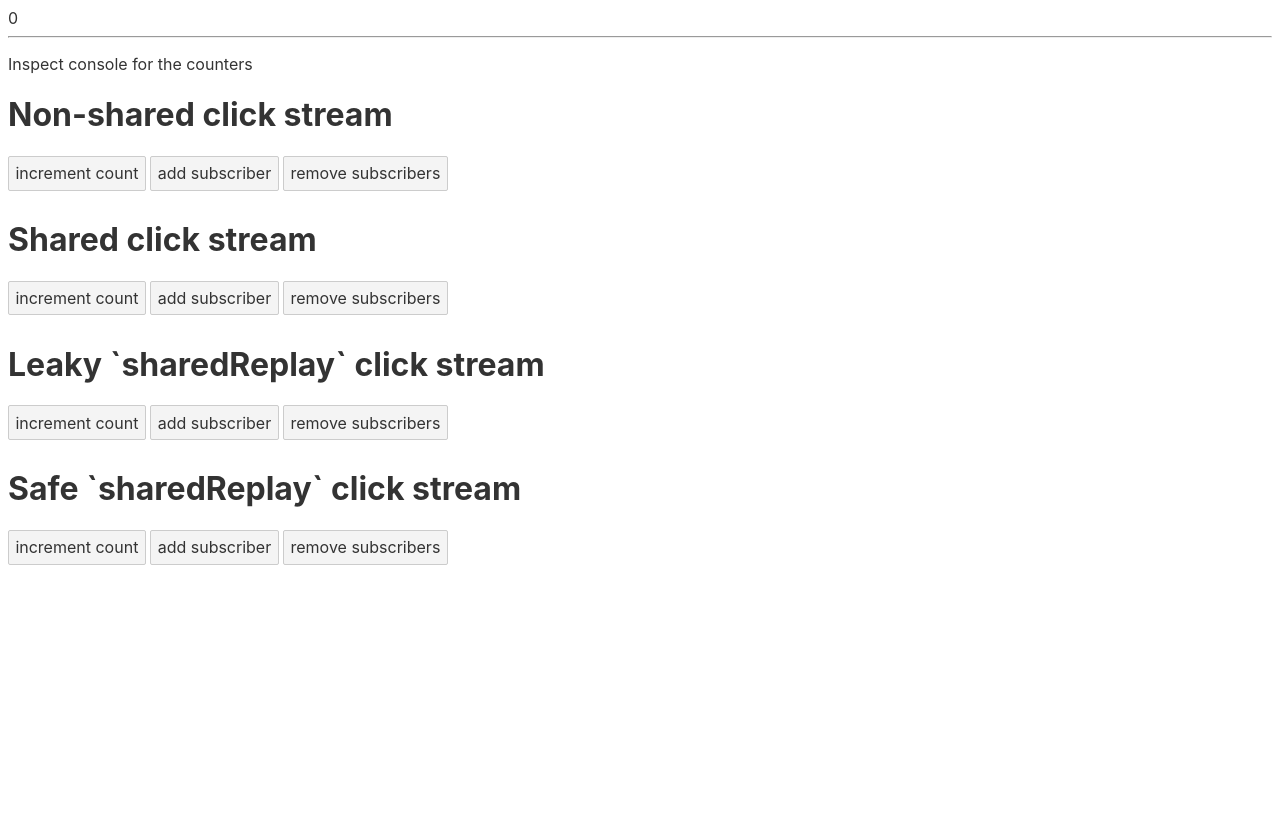
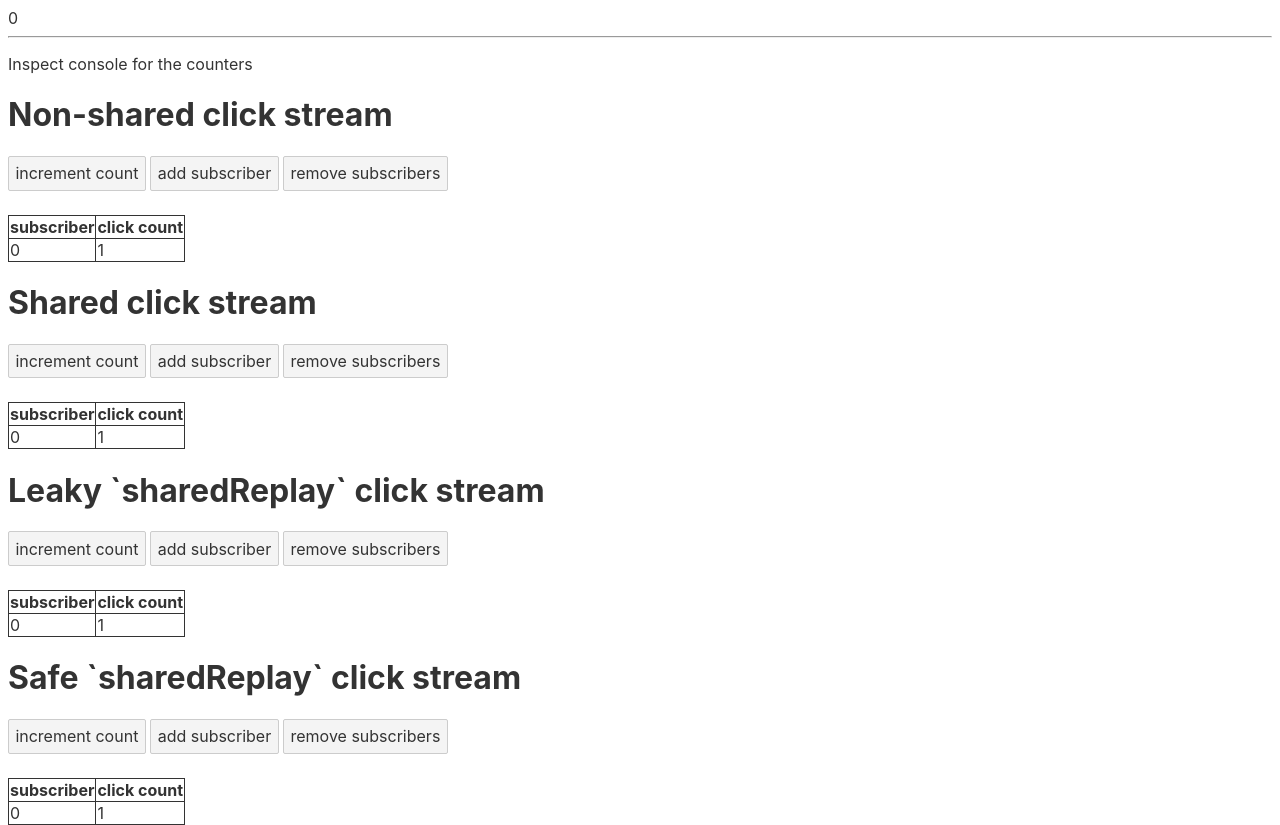
Before and after one commit to larrybotha/eggheadio-thinking-reactively-with-rxjs, a Svelte app in the folder src/06-maintain-shared-observable-state-using-the-scan-and-share-replay-operators/: page / in a window 1280 px wide. Before the commit the page ends 800 px from the top, so only its background shows below. Built offline with nearby package versions, Linux system fonts and the light colour scheme.

Commit message:
render subscription values

```diff
--- a/src/06-maintain-shared-observable-state-using-the-scan-and-share-replay-operators/src/ClickCounter.svelte
+++ b/src/06-maintain-shared-observable-state-using-the-scan-and-share-replay-operators/src/ClickCounter.svelte
@@ -2,15 +2,33 @@
   import { onDestroy, onMount } from "svelte";
 
   export let clickCountFactory;
+  export let name;
   let buttonEl1;
   let clickCount$;
   let subscribers = [];
+  let outputs = [];
+
+  function createSub(output) {
+    return function handleEvent(value) {
+      output = { ...output, value };
+      outputs = outputs.map(o => {
+        if (o.id === output.id) {
+          return output;
+        }
+
+        return o;
+      });
+
+      console.log(`${name} subscriber: ${output.id} =>`, value);
+    };
+  }
 
   function addSubscriber() {
     const length = subscribers.length;
-    const subscription = clickCount$.subscribe(ev =>
-      console.log(`subscriber: ${length} =>`, ev)
-    );
+    let output = { id: subscribers.length };
+    outputs = outputs.concat(output);
+
+    const subscription = clickCount$.subscribe(createSub(output));
 
     subscribers = subscribers.concat(subscription);
   }
@@ -18,6 +36,7 @@
   function removeAllSubscribers() {
     subscribers.map(sub => sub.unsubscribe());
 
+    outputs = [];
     subscribers = [];
   }
 
@@ -32,10 +51,39 @@
   });
 </script>
 
-{#each subscribers as sub}{/each}
+<style>
+  table {
+    border-collapse: collapse;
+  }
 
-<button bind:this={buttonEl1}>increment count</button>
+  thead {
+    font-weight: bold;
+  }
+  table td {
+    border: 1px solid;
+  }
+</style>
 
-<button on:click={addSubscriber}>add subscriber</button>
+<p>
+  <button bind:this={buttonEl1}>increment count</button>
 
-<button on:click={removeAllSubscribers}>remove subscribers</button>
+  <button on:click={addSubscriber}>add subscriber</button>
+
+  <button on:click={removeAllSubscribers}>remove subscribers</button>
+</p>
+
+<table>
+  <thead>
+    <td>subscriber</td>
+    <td>click count</td>
+  </thead>
+
+  <tbody>
+    {#each outputs as { id, value } (id)}
+      <tr>
+        <td>{id}</td>
+        <td>{value}</td>
+      </tr>
+    {/each}
+  </tbody>
+</table>
```
